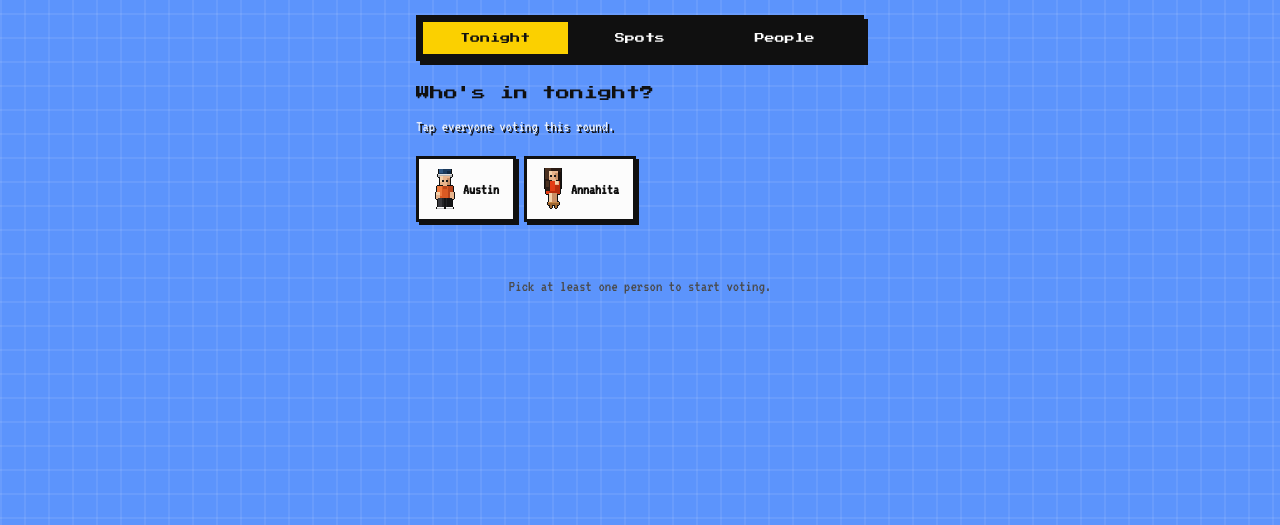
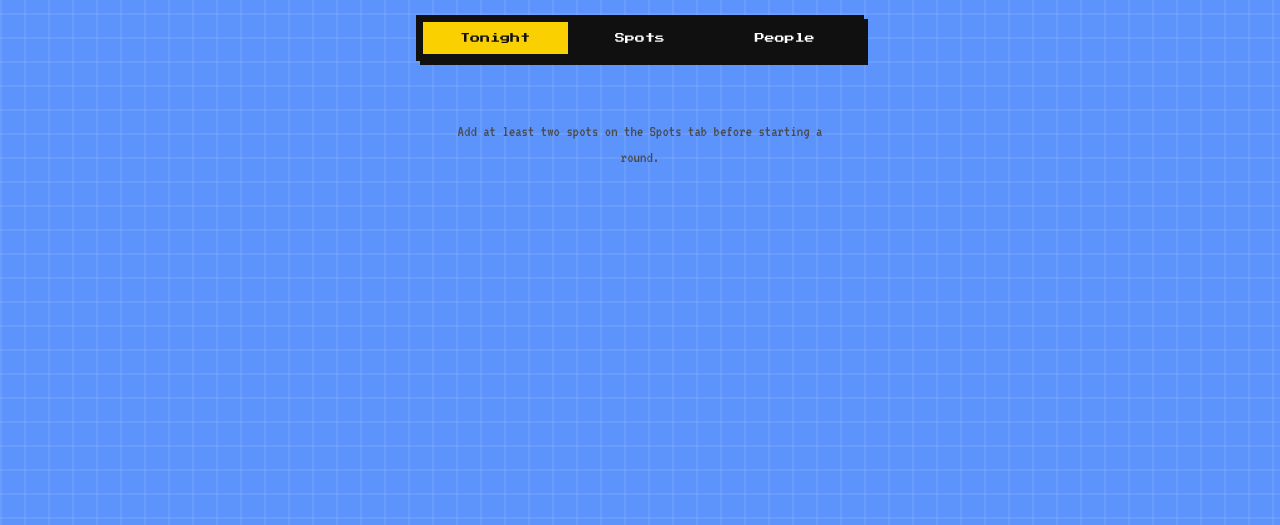
Before and after one commit to snippywippy/dinnerdecider, a website: page index.html in a window 1280 px wide. Shown: the part 275-800 px from the top of the page. Drawn offline with Linux system fonts and the light colour scheme.

Commit message:
Remove placeholder default restaurants (Mesa Taqueria, Green Bowl Kitchen, etc.)

```diff
--- a/index.html
+++ b/index.html
@@ -141,22 +141,22 @@ function loadState(){
   const raw = localStorage.getItem(STORAGE_KEY);
   if(raw){ try { return migrate(JSON.parse(raw)); } catch(e){} }
   return {
-    places: [
-      { id: uid(), name: 'Mesa Taqueria', distance: 12, price: 2, health: 'moderate', lastVisited: null },
-      { id: uid(), name: 'Green Bowl Kitchen', distance: 9, price: 1, health: 'light', lastVisited: null },
-      { id: uid(), name: "Otto's Fish Camp", distance: 22, price: 3, health: 'light', lastVisited: null },
-      { id: uid(), name: 'Pinewood BBQ', distance: 15, price: 2, health: 'indulgent', lastVisited: null },
-      { id: uid(), name: 'Corner Pizza Co.', distance: 6, price: 1, health: 'indulgent', lastVisited: null }
-    ],
+    places: [],
     people: [ { id: uid(), name: 'Austin' }, { id: uid(), name: 'Annahita' } ],
     settings: { homeLabel:'', homeLat:null, homeLng:null, radiusMiles: 8 },
     round: { selectedPeople: [], votes: {}, vetoes: {} }
   };
 }
+const PLACEHOLDER_PLACE_NAMES = new Set([
+  'mesa taqueria', 'green bowl kitchen', "otto's fish camp", 'pinewood bbq', 'corner pizza co.'
+]);
 function migrate(s){
   if(!s.settings) s.settings = { homeLabel:'', homeLat:null, homeLng:null, radiusMiles: 8 };
   if(!s.people || s.people.length === 0){
     s.people = [ { id: uid(), name: 'Austin' }, { id: uid(), name: 'Annahita' } ];
+  }
+  if(s.places){
+    s.places = s.places.filter(p => !PLACEHOLDER_PLACE_NAMES.has((p.name||'').trim().toLowerCase()));
   }
   return s;
 }
```
